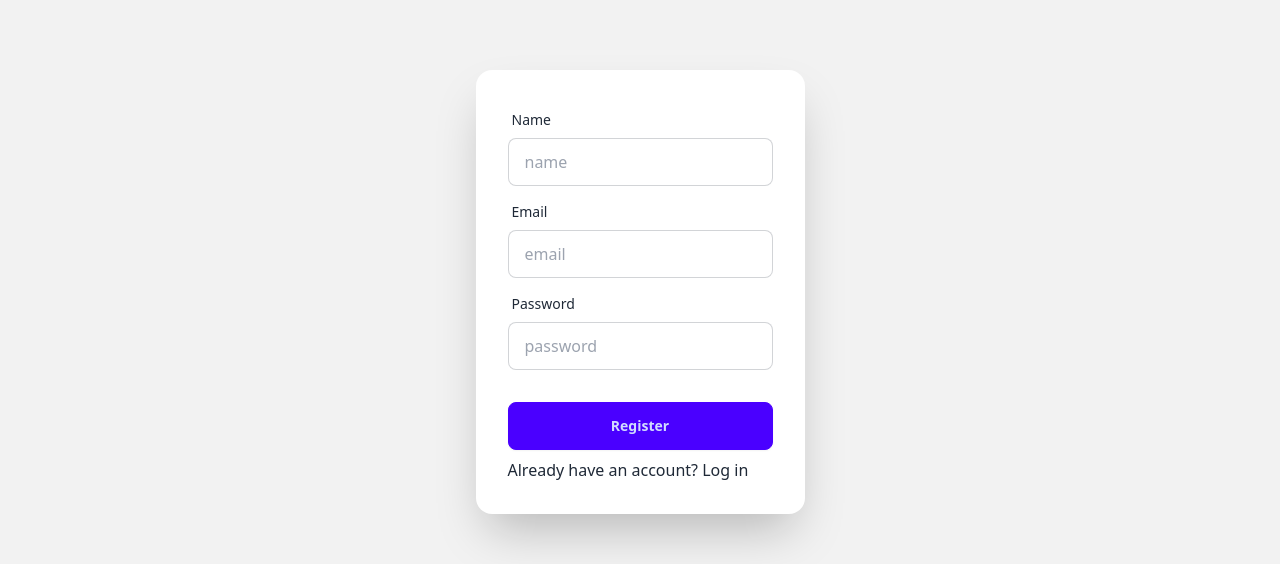
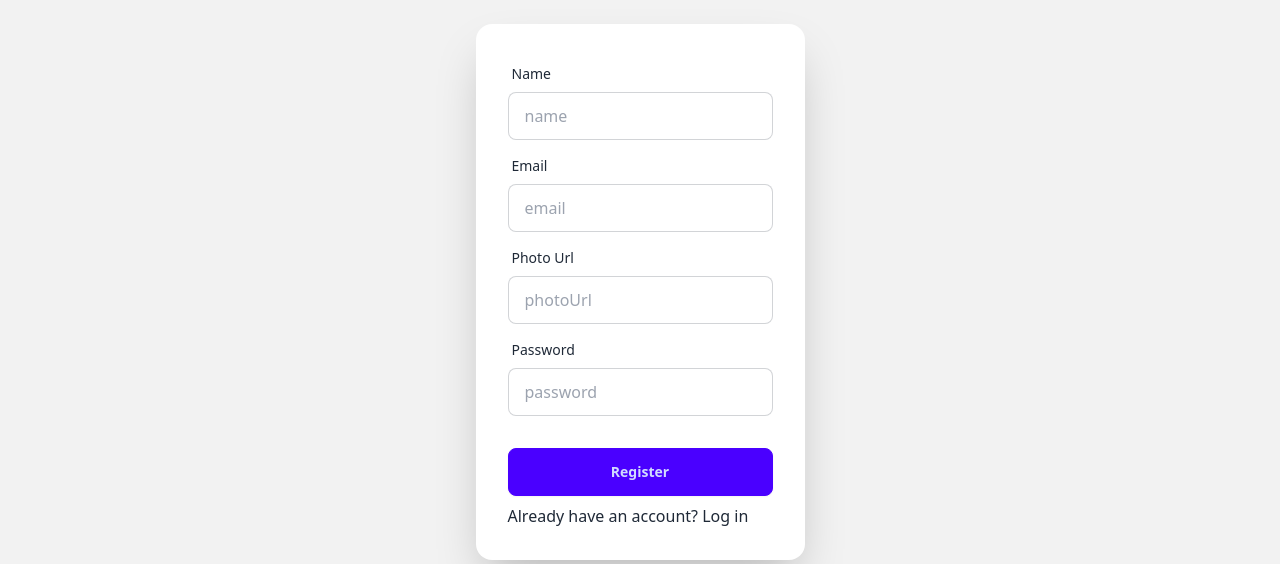
Before and after one commit to farhana988/EcoTrailblazers, a React (Vite) app: page /reg in a window 1280 px wide. Shown: the part 176-740 px from the top of the page. Built offline with nearby package versions, Linux system fonts and the light colour scheme; no server answers.

Commit message:
registration

```diff
--- a/src/main.jsx
+++ b/src/main.jsx
@@ -7,9 +7,10 @@ import {
   RouterProvider,
 } from "react-router-dom";
 import router from './routes/router';
+import AuthProvider from './provider/AuthProvider';
 
 createRoot(document.getElementById('root')).render(
   <StrictMode>
-     <RouterProvider router={router} />
+     <AuthProvider><RouterProvider router={router} /></AuthProvider>
   </StrictMode>,
 )
--- a/src/pages/Login.jsx
+++ b/src/pages/Login.jsx
@@ -4,7 +4,9 @@ import { Link } from "react-router-dom";
 import Navbar from "../components/Navbar";
 import Footer from "../components/Footer";
 
+
 const Login = () => {
+
   return (
     <div>
       <Navbar></Navbar>
--- a/src/pages/Register.jsx
+++ b/src/pages/Register.jsx
@@ -3,21 +3,39 @@
 import { Link } from "react-router-dom";
 import Navbar from "../components/Navbar";
 import Footer from "../components/Footer";
+import { useContext } from "react";
+import { authContext } from "../provider/AuthProvider";
+
 
 const Register = () => {
+  const {registerUser} = useContext(authContext)
+
+  const handleSubmit = (e) => {
+    e.preventDefault();
+    const email = e.target.email.value;
+    const password = e.target.password.value;
+
+    // console.log(email, password);
+
+    registerUser(email,password)
+    .then(res=>{
+      console.log(res)
+    })
+  };
   return (
     <div>
       <Navbar></Navbar>
       <div className="hero bg-base-200 min-h-screen">
         <div className="hero-content flex-col lg:flex-row-reverse">
           <div className="card bg-base-100 w-full max-w-sm shrink-0 shadow-2xl">
-            <form className="card-body">
+            <form onSubmit={handleSubmit} className="card-body">
               <div className="form-control">
                 <label className="label">
                   <span className="label-text">Name</span>
                 </label>
                 <input
                   type="name"
+                  name="name"
                   placeholder="name"
                   className="input input-bordered"
                   required
@@ -29,9 +47,21 @@ const Register = () => {
                 </label>
                 <input
                   type="email"
+                  name="email"
                   placeholder="email"
                   className="input input-bordered"
                   required
+                />
+              </div>
+              <div className="form-control">
+                <label className="label">
+                  <span className="label-text">Photo Url</span>
+                </label>
+                <input
+                  type="photoUrl"
+                  name="photoUrl"
+                  placeholder="photoUrl"
+                  className="input input-bordered"
                 />
               </div>
               <div className="form-control">
@@ -40,6 +70,7 @@ const Register = () => {
                 </label>
                 <input
                   type="password"
+                  name="password"
                   placeholder="password"
                   className="input input-bordered"
                   required
--- a/src/provider/AuthProvider.jsx
+++ b/src/provider/AuthProvider.jsx
@@ -1,23 +1,70 @@
+/* eslint-disable react/prop-types */
 // import React from 'react';
 
-import { createContext } from "react";
+import {
+  createUserWithEmailAndPassword,
+  GoogleAuthProvider,
+  onAuthStateChanged,
+  signInWithEmailAndPassword,
+  signInWithPopup,
+} from "firebase/auth";
+import { createContext, useEffect, useState } from "react";
+import { auth } from "../firebase.init";
+export const authContext = createContext();
+const AuthProvider = ({children}) => {
 
-const AuthProvider = () => {
-    const AuthContext = createContext()
+  const googleProvider = new GoogleAuthProvider();
 
+  const [user, setUser] = useState(null);
+  const [loading, setLoading] = useState(true);
 
+  // register
 
+  const registerUser = (email, password) => {
+    return createUserWithEmailAndPassword(auth, email, password);
+  };
+  // sign in
+  const signIn = (email, password) => {
+    return signInWithEmailAndPassword(auth, email, password);
+  };
+  //  google sign in
+  const signInWithGoogle = () => {
+    return signInWithPopup(auth, googleProvider);
+  };
 
+//   logout
 
+const signOut = ()=>{
+   signOut(auth)
+}
 
-    const authInfo ={
+  const authInfo = {
+    user,
+    setUser,
+    registerUser,
+    signIn,
+    signInWithGoogle,
+    signOut,
+    loading
+  };
 
-    }
-    return (
-        <AuthContext.Provider value={authInfo}>
+  useEffect(() => {
+    const unsubscribe = onAuthStateChanged(auth, (currentUser) => {
+      // console.log(currentUser)
+      if (currentUser) {
+        setUser(currentUser);
+      } else {
+        setUser(null);
+      }
+      setLoading(false);
 
-        </AuthContext.Provider>
-    );
+      return () => {
+        unsubscribe();
+      };
+    });
+  }, []);
+
+  return <authContext.Provider value={authInfo}>{children}</authContext.Provider>;
 };
 
 export default AuthProvider;
```
